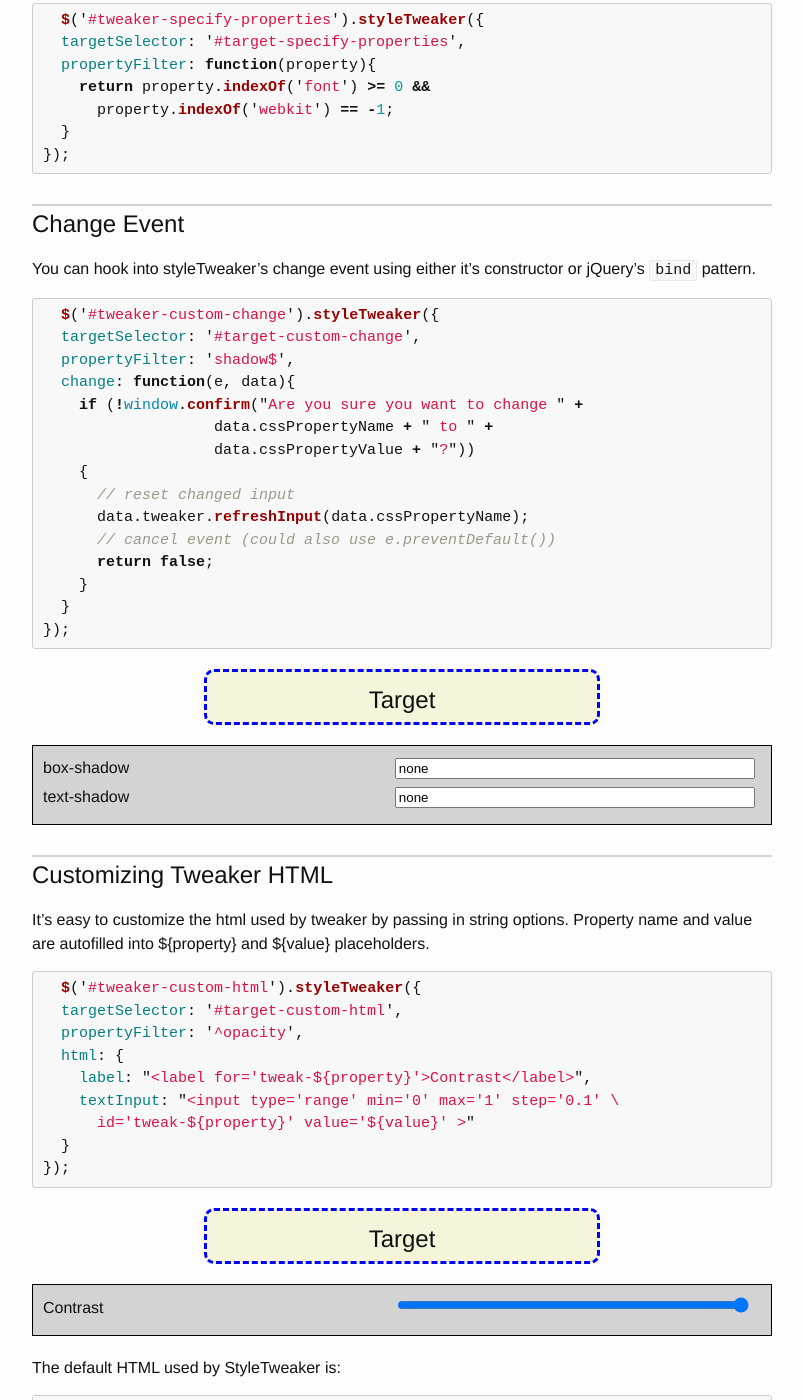
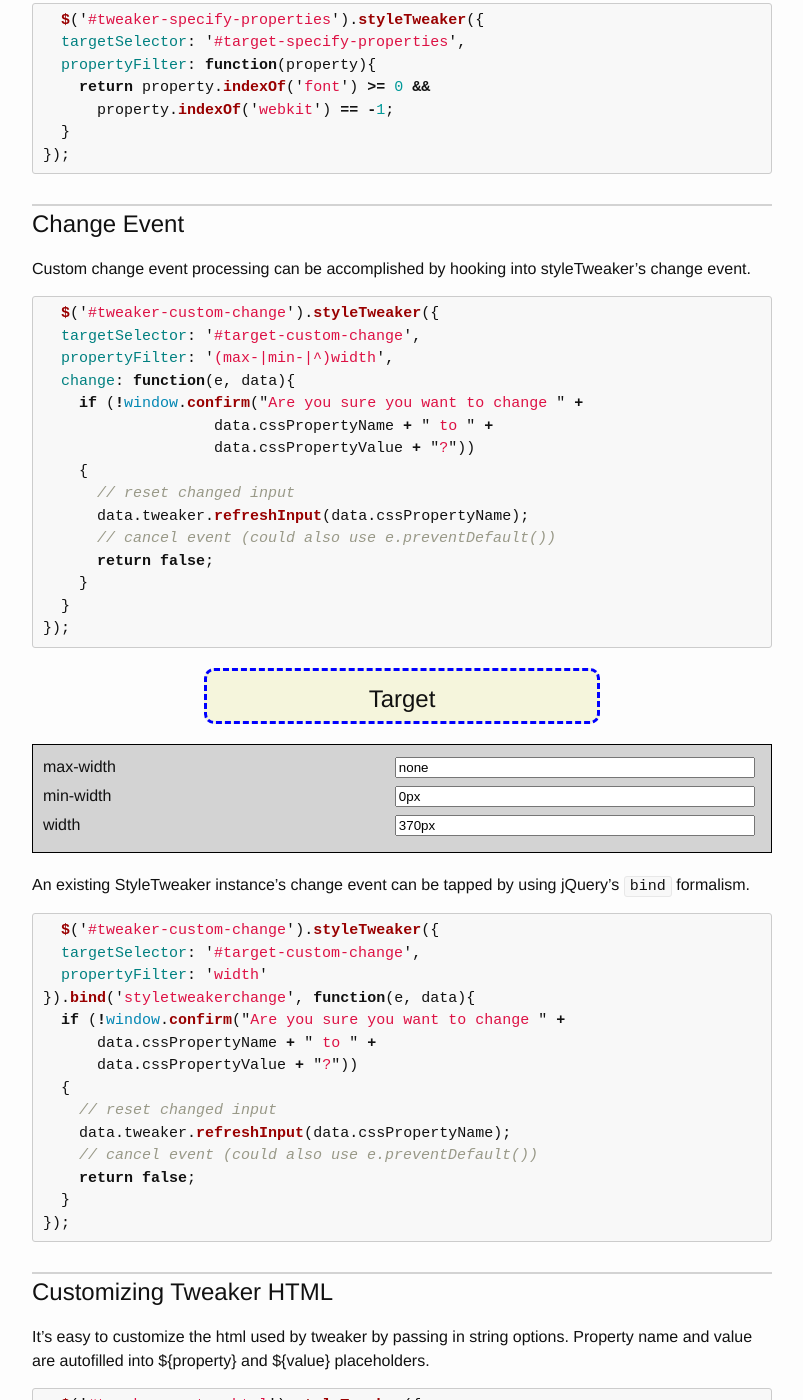
Before and after one commit to NetsydeMiro/jquery-ui-styleTweaker, a Jekyll site: the page built from index.md, in a window 1280 px wide and 1400 px high, scrolled down 1198 px. Shown: the whole window, without its empty margins (238-1041 px from the left). Built offline with Jekyll 4.4.1, drawn with Linux system fonts in a browser that asks for light colours; some of the changed text lies outside the part shown.

Commit message:
Added refreshInput example

````diff
--- a/_includes/header.html
+++ b/_includes/header.html
@@ -1,7 +1,7 @@
 <header class="site-header">
 
 
-  <a href="https://github.com/you"><img style="position: absolute; top: 0; left: 0; border: 0;" src="https://camo.githubusercontent.com/567c3a48d796e2fc06ea80409cc9dd82bf714434/68747470733a2f2f73332e616d617a6f6e6177732e636f6d2f6769746875622f726962626f6e732f666f726b6d655f6c6566745f6461726b626c75655f3132313632312e706e67" alt="Fork me on GitHub" data-canonical-src="https://s3.amazonaws.com/github/ribbons/forkme_left_darkblue_121621.png"></a>
+  <a href="https://github.com/NetsydeMiro/jquery-ui-styleTweaker"><img style="position: absolute; top: 0; left: 0; border: 0;" src="https://camo.githubusercontent.com/567c3a48d796e2fc06ea80409cc9dd82bf714434/68747470733a2f2f73332e616d617a6f6e6177732e636f6d2f6769746875622f726962626f6e732f666f726b6d655f6c6566745f6461726b626c75655f3132313632312e706e67" alt="Fork me on GitHub" data-canonical-src="https://s3.amazonaws.com/github/ribbons/forkme_left_darkblue_121621.png"></a>
 
   <div class="wrapper">
 
--- /dev/null
+++ b/_includes/samples/custom_change_bind.js
@@ -0,0 +1,14 @@
+$('#tweaker-custom-change').styleTweaker({
+  targetSelector: '#target-custom-change',
+  propertyFilter: 'width'
+}).bind('styletweakerchange', function(e, data){
+  if (!window.confirm("Are you sure you want to change " +
+      data.cssPropertyName + " to " +
+      data.cssPropertyValue + "?"))
+  {
+    // reset changed input
+    data.tweaker.refreshInput(data.cssPropertyName);
+    // cancel event (could also use e.preventDefault())
+    return false;
+  }
+});
--- a/_includes/samples/custom_change.js
+++ b/_includes/samples/custom_change_constructor.js
@@ -1,6 +1,6 @@
 $('#tweaker-custom-change').styleTweaker({
   targetSelector: '#target-custom-change',
-  propertyFilter: 'shadow$',
+  propertyFilter: '(max-|min-|^)width',
   change: function(e, data){
     if (!window.confirm("Are you sure you want to change " +
                    data.cssPropertyName + " to " +
--- a/index.md
+++ b/index.md
@@ -24,11 +24,15 @@ If more control is required, a predicate function can also be used.  The followi
 
 ## Change Event
 
-You can hook into styleTweaker's change event using either it's constructor or jQuery's ```bind``` pattern.
+Custom change event processing can be accomplished by hooking into styleTweaker's change event.
 
-{% include jsSampleWrap.html snippet='samples/custom_change.js' %}
-{% include jsLoadWrap.html snippet='samples/custom_change.js' %}
+{% include jsSampleWrap.html snippet='samples/custom_change_constructor.js' %}
+{% include jsLoadWrap.html snippet='samples/custom_change_constructor.js' %}
 {% include samples/custom_change.html %}
+
+An existing StyleTweaker instance's change event can be tapped by using jQuery's ```bind``` formalism.
+
+{% include jsSampleWrap.html snippet='samples/custom_change_bind.js' %}
 
 ## Customizing Tweaker HTML
 
@@ -78,3 +82,11 @@
   }                     // scalar property's possible units
 
 {% endhighlight %}
+
+## More On StyleTweaker
+
+Code [lives here](https://github.com/NetsydeMiro/jquery-ui-styleTweaker).
+
+Tests [run here]({{site.baseurl}}/tests/).
+
+Builds [execute here](https://travis-ci.org/NetsydeMiro/jquery-ui-styleTweaker).
````
